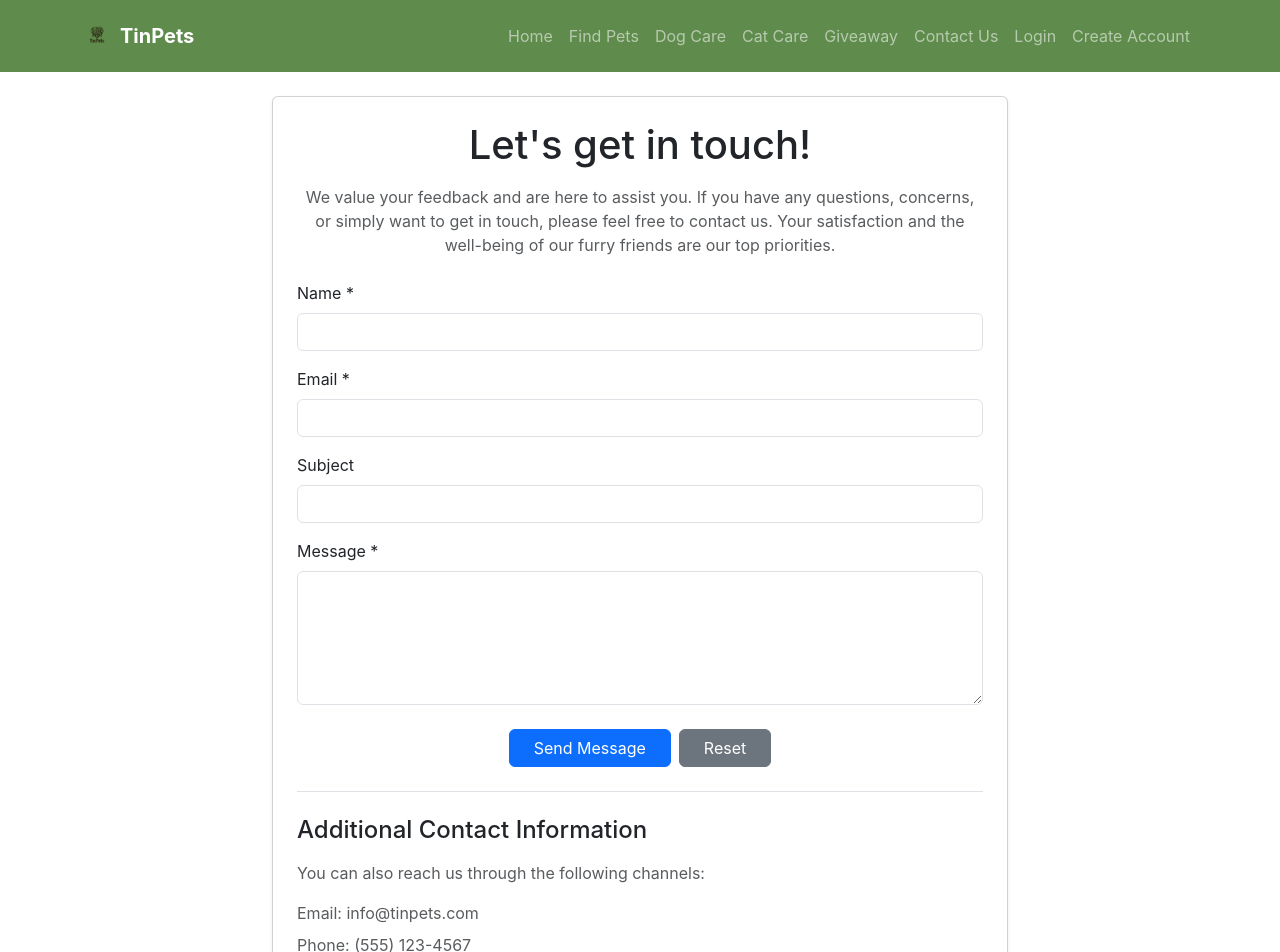
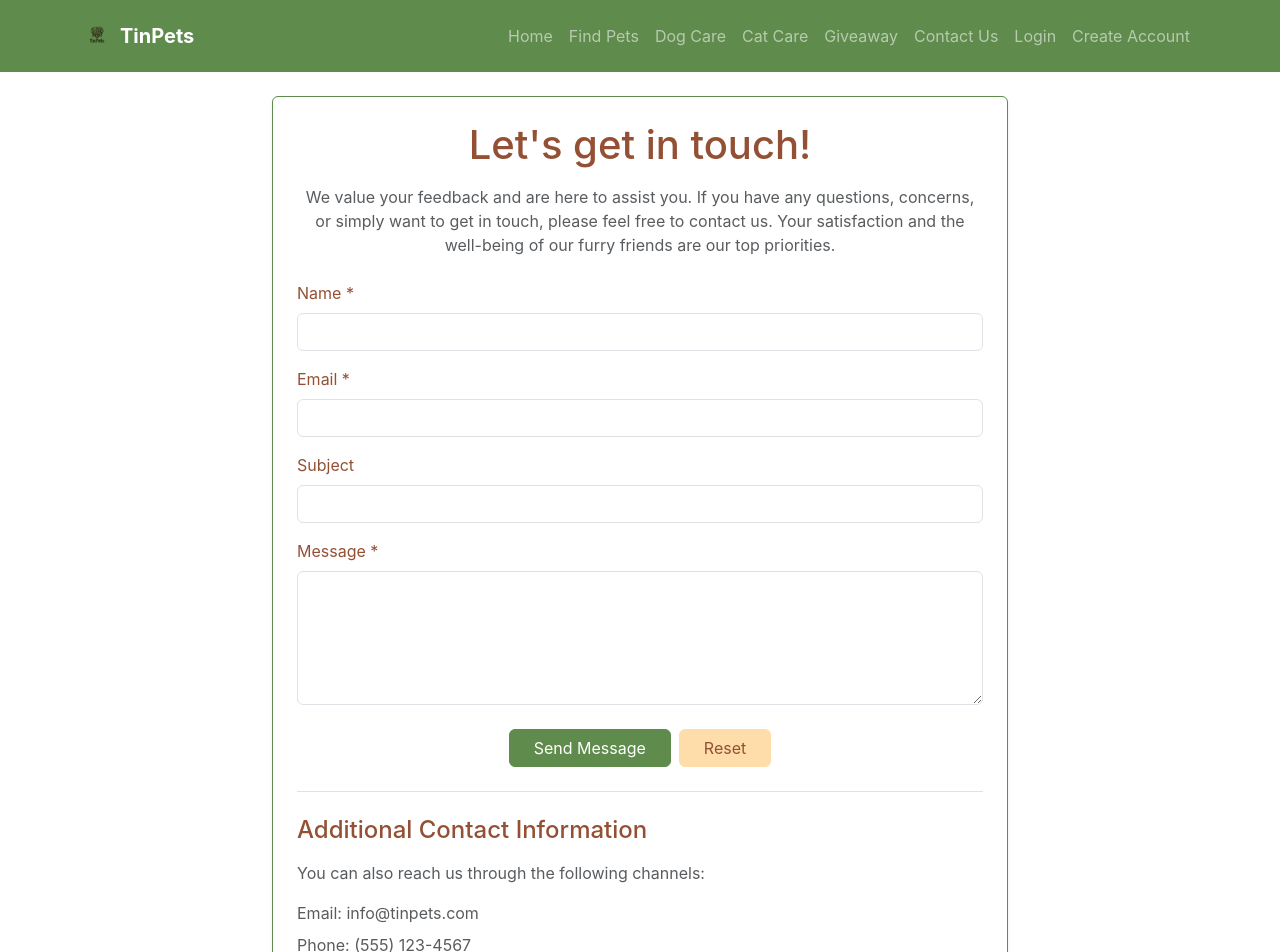
Before and after one commit to salimaammarr/TinPets, a React (Create React App) app in the folder frontend-react/: page /contact in a window 1280 px wide. Shown: the top 952 px of the page. Built offline with nearby package versions, Linux system fonts and the light colour scheme.

Commit message:
Update ContactUs component with custom color scheme

```diff
--- a/frontend-react/src/pages/ContactUs.tsx
+++ b/frontend-react/src/pages/ContactUs.tsx
@@ -80,9 +80,11 @@ const ContactUs: React.FC = () => {
     <div className="container py-4">
       <div className="row justify-content-center">
         <div className="col-lg-8">
-          <div className="card shadow-sm">
+          <div className="card shadow-sm border-custom-green">
             <div className="card-body p-4">
-              <h1 className="text-center mb-3">Let's get in touch!</h1>
+              <h1 className="text-center mb-3 text-custom-brown">
+                Let's get in touch!
+              </h1>
               <p className="text-muted text-center mb-4">
                 We value your feedback and are here to assist you. If you have
                 any questions, concerns, or simply want to get in touch, please
@@ -92,7 +94,10 @@ const ContactUs: React.FC = () => {
 
               <form onSubmit={handleSubmit} className="mb-4">
                 <div className="mb-3">
-                  <label htmlFor="name" className="form-label">
+                  <label
+                    htmlFor="name"
+                    className="form-label text-custom-brown"
+                  >
                     Name *
                   </label>
                   <input
@@ -107,7 +112,10 @@ const ContactUs: React.FC = () => {
                 </div>
 
                 <div className="mb-3">
-                  <label htmlFor="email" className="form-label">
+                  <label
+                    htmlFor="email"
+                    className="form-label text-custom-brown"
+                  >
                     Email *
                   </label>
                   <input
@@ -122,7 +130,10 @@ const ContactUs: React.FC = () => {
                 </div>
 
                 <div className="mb-3">
-                  <label htmlFor="subject" className="form-label">
+                  <label
+                    htmlFor="subject"
+                    className="form-label text-custom-brown"
+                  >
                     Subject
                   </label>
                   <input
@@ -136,7 +147,10 @@ const ContactUs: React.FC = () => {
                 </div>
 
                 <div className="mb-4">
-                  <label htmlFor="message" className="form-label">
+                  <label
+                    htmlFor="message"
+                    className="form-label text-custom-brown"
+                  >
                     Message *
                   </label>
                   <textarea
@@ -151,12 +165,12 @@ const ContactUs: React.FC = () => {
                 </div>
 
                 <div className="d-grid gap-2 d-md-flex justify-content-center">
-                  <button type="submit" className="btn btn-primary px-4">
+                  <button type="submit" className="btn btn-custom-primary px-4">
                     Send Message
                   </button>
                   <button
                     type="button"
-                    className="btn btn-secondary px-4"
+                    className="btn btn-custom-secondary px-4"
                     onClick={() =>
                       setFormData({
                         name: "",
@@ -183,8 +197,10 @@ const ContactUs: React.FC = () => {
                 )}
               </form>
 
-              <div className="border-top pt-4">
-                <h2 className="h4 mb-3">Additional Contact Information</h2>
+              <div className="border-top border-custom-beige pt-4">
+                <h2 className="h4 mb-3 text-custom-brown">
+                  Additional Contact Information
+                </h2>
                 <p className="text-muted mb-3">
                   You can also reach us through the following channels:
                 </p>
```
